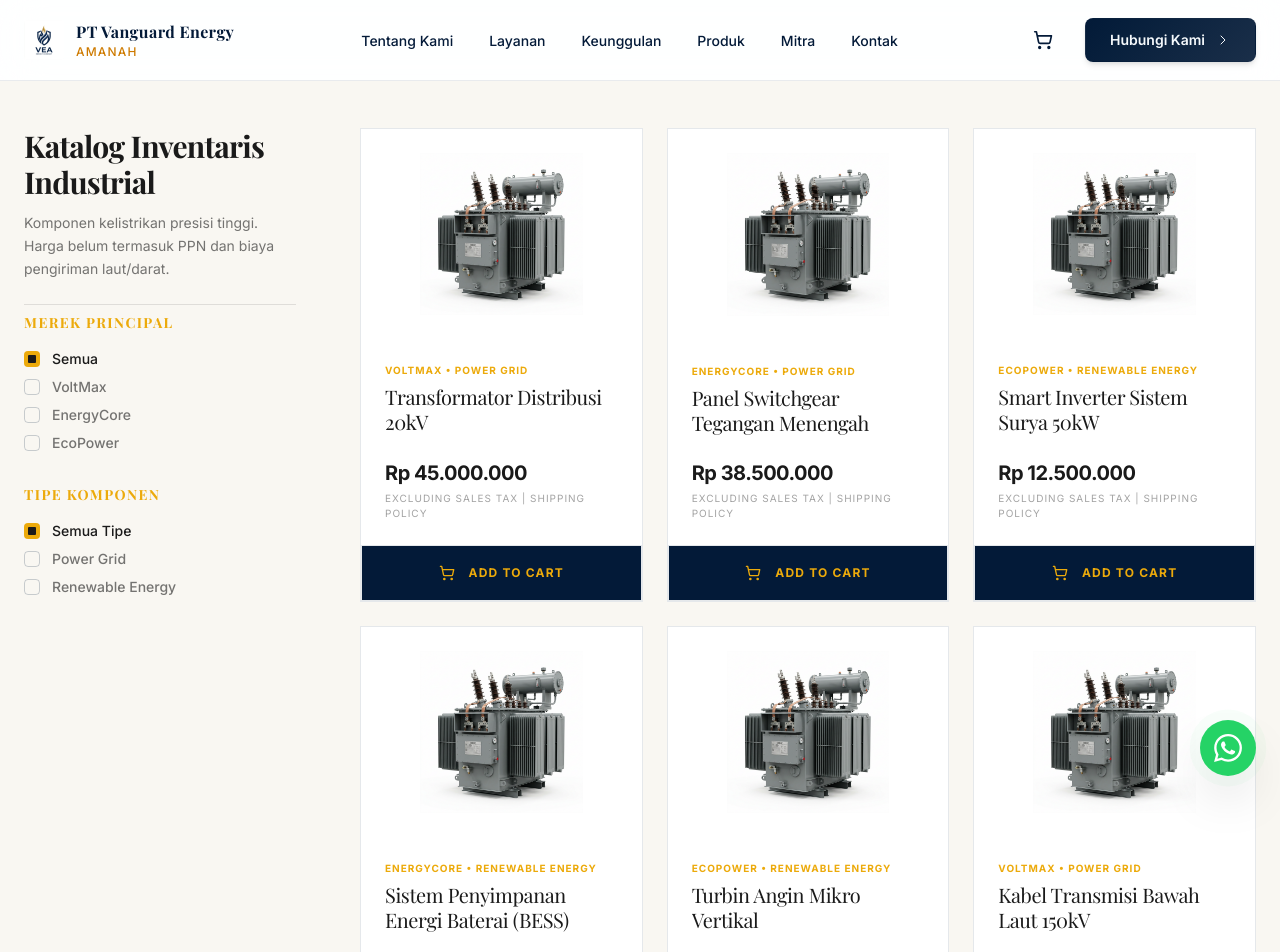
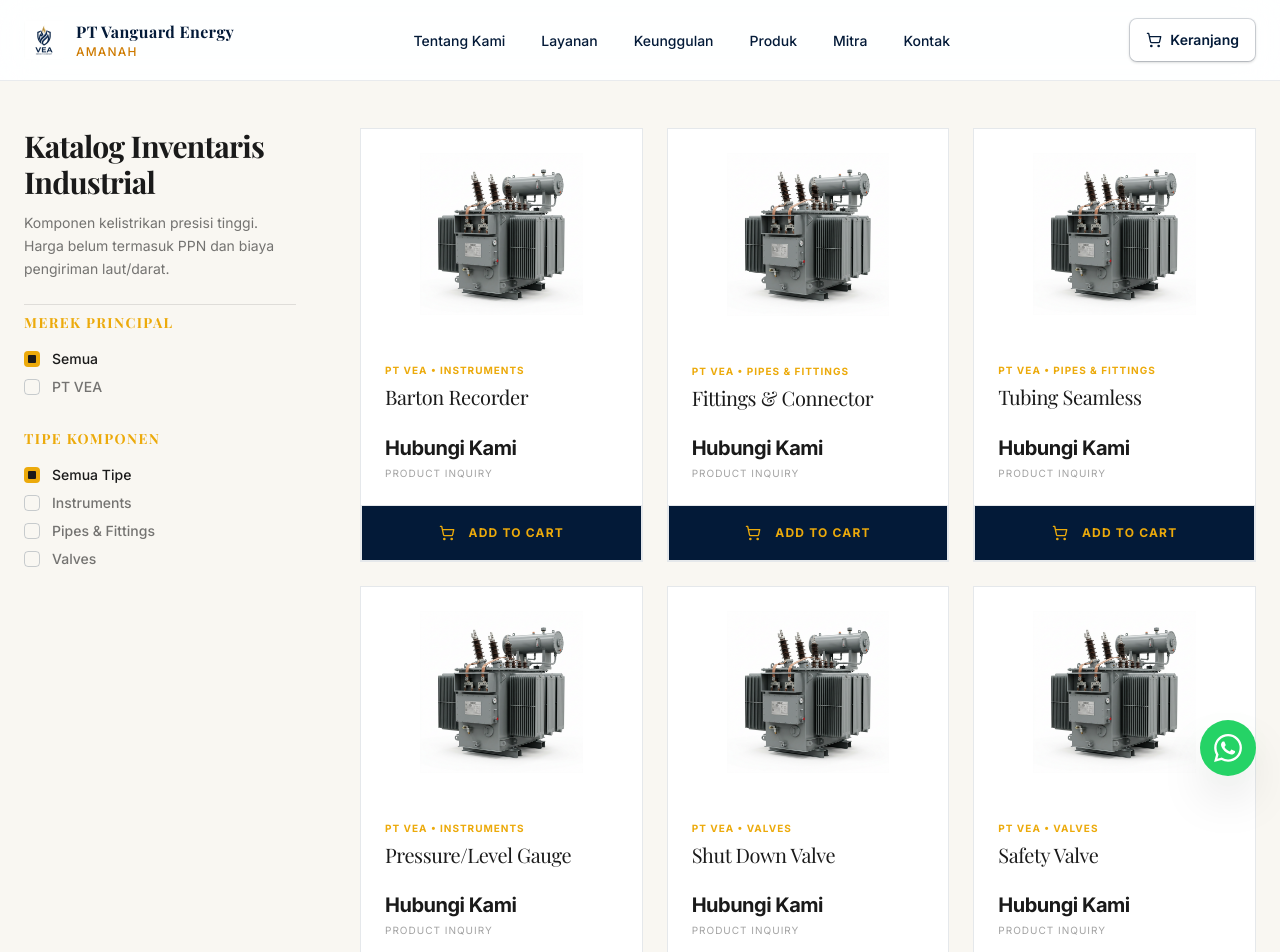
Before and after one commit to nrlim/vea-compro, a Next.js app: page /produk in a window 1280 px wide. Shown: the top 952 px of the page. Built offline with nearby package versions, Linux system fonts and the light colour scheme; a web font is replaced by a local one.

Commit message:
fix: update content website

```diff
--- a/components/cart-sheet.tsx
+++ b/components/cart-sheet.tsx
@@ -22,20 +22,23 @@
   return (
     <Sheet>
       <SheetTrigger asChild>
-        <button
-          className="relative touch-target p-2 rounded-md hover:bg-white/10 transition-colors"
-          aria-label="Keranjang"
+        <Button
+          variant="outline"
+          className="relative touch-target h-10 px-3 sm:px-4 flex items-center gap-2 rounded-lg transition-all duration-300 shadow-sm hover:shadow-md bg-white hover:bg-slate-50"
+          aria-label="Lihat Keranjang Belanja"
+          style={{ borderColor: "rgba(0, 31, 63, 0.15)", color: "var(--navy)" }}
         >
-          <ShoppingCart className="w-5 h-5" style={{ color: "var(--navy)" }} />
+          <ShoppingCart className="w-4 h-4" />
+          <span className="hidden sm:inline-block font-semibold text-sm">Keranjang</span>
           {totalItems() > 0 && (
             <span
-              className="absolute top-1 right-1 translate-x-1/2 -translate-y-1/2 flex items-center justify-center w-4 h-4 text-[10px] font-bold rounded-full text-white"
+              className="absolute -top-2 -right-2 flex items-center justify-center min-w-[20px] h-[20px] text-[11px] font-bold rounded-full text-white px-1.5 shadow-sm border-2 border-white"
               style={{ backgroundColor: "var(--gold-dark)" }}
             >
               {totalItems()}
             </span>
           )}
-        </button>
+        </Button>
       </SheetTrigger>
 
       <SheetContent
--- a/components/navbar.tsx
+++ b/components/navbar.tsx
@@ -3,6 +3,7 @@
 import { useState, useEffect } from "react";
 import Link from "next/link";
 import Image from "next/image";
+import { usePathname } from "next/navigation";
 import { motion, AnimatePresence } from "framer-motion";
 import { Menu, X, ChevronRight } from "lucide-react";
 import { Button } from "@/components/ui/button";
@@ -20,6 +21,7 @@
 export function Navbar() {
   const [isOpen, setIsOpen] = useState(false);
   const [scrolled, setScrolled] = useState(false);
+  const pathname = usePathname();
 
   useEffect(() => {
     const handleScroll = () => setScrolled(window.scrollY > 20);
@@ -99,26 +101,13 @@
             ))}
           </ul>
 
-          {/* CTA & Cart — Right */}
+          {/* Cart — Right */}
           <div className="hidden lg:flex items-center gap-4">
-            <CartSheet />
-            <Button
-              asChild
-              className="touch-target font-semibold text-sm px-6 shadow-md hover:shadow-lg transition-all duration-300"
-              style={{
-                background: "linear-gradient(135deg, var(--navy), var(--navy-light))",
-                color: "var(--primary-foreground)",
-              }}
-            >
-              <Link href="/#kontak">
-                Hubungi Kami
-                <ChevronRight className="ml-1 w-4 h-4" strokeWidth={1.5} />
-              </Link>
-            </Button>
+            {pathname === "/produk" && <CartSheet />}
           </div>
 
           <div className="lg:hidden flex items-center gap-2">
-            <CartSheet />
+            {pathname === "/produk" && <CartSheet />}
             {/* Mobile Hamburger */}
             <button
               id="mobile-menu-toggle"
@@ -230,21 +219,8 @@
                 </ul>
               </nav>
 
-              {/* Drawer CTA */}
-              <div className="px-6 pb-8 pt-4 border-t" style={{ borderColor: "var(--border)" }}>
-                <Button
-                  asChild
-                  className="w-full touch-target font-semibold text-sm"
-                  style={{
-                    background: "linear-gradient(135deg, var(--navy), var(--navy-light))",
-                    color: "var(--primary-foreground)",
-                  }}
-                >
-                  <Link href="/#kontak" onClick={handleLinkClick}>
-                    Hubungi Kami Sekarang
-                  </Link>
-                </Button>
-              </div>
+              {/* Drawer Bottom Spacing */}
+              <div className="px-6 pb-8 pt-4 border-t" style={{ borderColor: "var(--border)" }} />
             </motion.div>
           </>
         )}
--- a/components/partners-slider.tsx
+++ b/components/partners-slider.tsx
@@ -99,8 +99,7 @@
             className="mt-8 text-fluid-base max-w-2xl mx-auto leading-relaxed"
             style={{ color: "oklch(0.50 0.02 255)" }}
           >
-            PT VEA telah menjalin kemitraan strategis dengan perusahaan-perusahaan
-            energi terkemuka di Indonesia selama lebih dari satu dekade.
+            Sebagai mitra kontraktor dan penyuplai instrumen pilihan, PT VEA secara konsisten mendukung kelancaran operasional perusahaan-perusahaan energi dan migas terkemuka di Indonesia.
           </p>
         </motion.div>
       </div>
--- a/components/products/ProductCard.tsx
+++ b/components/products/ProductCard.tsx
@@ -90,10 +90,10 @@
 
           <div className="mt-auto pt-4 flex flex-col gap-1">
             <span className="font-mono text-xl font-bold tracking-tight" style={{ color: "#1A1A1A" }}>
-              {formatRupiah(product.price)}
+              {product.price > 0 ? formatRupiah(product.price) : "Hubungi Kami"}
             </span>
             <span className="text-[10px] uppercase tracking-widest" style={{ color: "rgba(26,26,26,0.4)" }}>
-              Excluding Sales Tax | Shipping Policy
+              {product.price > 0 ? "Excluding Sales Tax | Shipping Policy" : "Product Inquiry"}
             </span>
           </div>
         </div>
--- a/components/products/ProductGrid.tsx
+++ b/components/products/ProductGrid.tsx
@@ -3,6 +3,8 @@
 import { useState } from "react";
 import { motion, AnimatePresence } from "framer-motion";
 import { ProductCard } from "./ProductCard";
+
+import { contentData } from "@/lib/contentData";
 
 export type Product = {
   id: string;
@@ -15,69 +17,17 @@
   price: number;
 };
 
-// Hardcoded mockup data
-export const PRODUCTS: Product[] = [
-  {
-    id: "p1",
-    name: "Transformator Distribusi 20kV",
-    category: "Power Grid",
-    brand: "VoltMax",
-    image: "/product-placeholder.png",
-    summary: "Transformator efisiensi tinggi untuk jaringan distribusi menengah.",
-    description: "Transformator distribusi 20kV dari PT Vanguard Energy Amanah dirancang khusus untuk memenuhi standar ketat infrastruktur kelistrikan Indonesia. Material kumparan presisi dan inti besi berkualitas unggul memastikan kehilangan daya (losses) yang sangat minim.",
-    price: 45000000,
-  },
-  {
-    id: "p2",
-    name: "Panel Switchgear Tegangan Menengah",
-    category: "Power Grid",
-    brand: "EnergyCore",
-    image: "/product-placeholder.png",
-    summary: "Sistem proteksi dan distribusi sirkuit yang tangguh dan aman.",
-    description: "Panel Switchgear Medium Voltage (MV) kami dilengkapi fitur keselamatan mutakhir (arc-proof design) untuk melindungi peralatan vital dan personel. Konstruksi modular memudahkan ekspansi sistem di masa depan.",
-    price: 38500000,
-  },
-  {
-    id: "p3",
-    name: "Smart Inverter Sistem Surya 50kW",
-    category: "Renewable Energy",
-    brand: "EcoPower",
-    image: "/product-placeholder.png",
-    summary: "Inverter fotovoltaik cerdas pengelola konversi energi optimal.",
-    description: "Inverter surya 50kW ini menggunakan teknologi Maximum Power Point Tracking (MPPT) ganda adaptif yang mampu mengekstrak daya maksimal bahkan di bawah kondisi iluminasi parsial.",
-    price: 12500000,
-  },
-  {
-    id: "p4",
-    name: "Sistem Penyimpanan Energi Baterai (BESS)",
-    category: "Renewable Energy",
-    brand: "EnergyCore",
-    image: "/product-placeholder.png",
-    summary: "Solusi baterai grid-scale untuk manajemen beban dan cadangan.",
-    description: "Battery Energy Storage System (BESS) komersial yang dirancang untuk menjaga stabilitas grid (frequency regulation) dan peak shaving.",
-    price: 85000000,
-  },
-  {
-    id: "p5",
-    name: "Turbin Angin Mikro Vertikal",
-    category: "Renewable Energy",
-    brand: "EcoPower",
-    image: "/product-placeholder.png",
-    summary: "Generator angin aerodinamis kompak untuk lingkungan terpencil.",
-    description: "Turbin angin sumbu vertikal (VAWT) ini didesain aerodinamis untuk menangkap angin dari segala arah (omnidirectional). Beroperasi dengan level kebisingan sangat rendah.",
-    price: 24000000,
-  },
-  {
-    id: "p6",
-    name: "Kabel Transmisi Bawah Laut 150kV",
-    category: "Power Grid",
-    brand: "VoltMax",
-    image: "/product-placeholder.png",
-    summary: "Kabel transmisi kelas berat tahan tekanan laut dalam.",
-    description: "Kabel isolasi polimer terstruktur tingkat lanjut (XLPE) untuk transmisi kelistrikan bawah laut 150kV. Memiliki lapisan pelindung galvanis ganda dan perisai kedap air (water-blocking).",
-    price: 5500000,
-  }
-];
+// Dynamically imported products
+export const PRODUCTS: Product[] = contentData.products.map((p, i) => ({
+  id: `p${i + 1}`,
+  name: p.name,
+  category: p.category,
+  brand: "PT VEA",
+  image: "/product-placeholder.png",
+  summary: p.description,
+  description: p.description,
+  price: 0,
+}));
 
 export function ProductGrid() {
   const [selectedBrand, setSelectedBrand] = useState("Semua");
--- a/components/services-section.tsx
+++ b/components/services-section.tsx
@@ -12,40 +12,40 @@
 
 const SERVICES = [
   {
-    icon: Zap,
-    title: "Distribusi Energi",
+    icon: Settings,
+    title: "Pemasok Instrumen Presisi",
     description:
-      "Sistem distribusi energi terintegrasi yang menjamin keandalan pasokan untuk operasional industri skala besar.",
+      "Penyediaan alat ukur tekanan, aliran, dan level berakurasi tinggi seperti Barton Recorder dan Gauges.",
   },
   {
-    icon: Settings,
-    title: "Engineering & EPC",
+    icon: ShieldCheck,
+    title: "Suplai Valves Industri",
     description:
-      "Layanan rekayasa, pengadaan, dan konstruksi (EPC) infrastruktur energi dengan standar teknik internasional.",
+      "Pengadaan Shut Down, Safety, dan Control Valves kelas dunia (Fisher, Daniel) untuk keamanan operasional.",
+  },
+  {
+    icon: BarChart3,
+    title: "Solusi Perpipaan Terintegrasi",
+    description:
+      "Distribusi Tubing Seamless dan Fittings berkualitas tinggi untuk menahan tekanan ekstrim tanpa bocor.",
+  },
+  {
+    icon: Globe,
+    title: "Pengadaan & Kontraktor",
+    description:
+      "Berperan sebagai mitra kontraktor pengadaan yang memastikan kesesuaian spesifikasi teknik Oil & Gas.",
+  },
+  {
+    icon: Zap,
+    title: "Konsultasi Teknis & Produk",
+    description:
+      "Pendampingan ahli dalam merekomendasikan instrumen yang paling relevan dengan standar proyek Anda.",
   },
   {
     icon: Leaf,
-    title: "Energi Berkelanjutan",
+    title: "Dukungan & Logistik Tepat Waktu",
     description:
-      "Solusi transisi energi menuju sumber terbarukan untuk mendukung target net-zero emisi nasional.",
-  },
-  {
-    icon: BarChart3,
-    title: "Konsultasi Strategis",
-    description:
-      "Analisis mendalam dan perencanaan strategis untuk optimalisasi portofolio energi perusahaan Anda.",
-  },
-  {
-    icon: ShieldCheck,
-    title: "Health, Safety & Environment",
-    description:
-      "Implementasi standar HSE terdepan memastikan keselamatan operasional dan kepatuhan regulasi.",
-  },
-  {
-    icon: Globe,
-    title: "Perdagangan Energi",
-    description:
-      "Fasilitasi transaksi dan perdagangan komoditas energi dengan jaringan mitra global yang luas.",
+      "Komitmen tinggi pada waktu penyediaan yang disepakati untuk menjamin kelancaran jadwal proyek pelanggan.",
   },
 ];
 
@@ -83,21 +83,19 @@
             className="text-xs font-semibold tracking-widest uppercase mb-3"
             style={{ color: "var(--gold-dark)" }}
           >
-            Portofolio Layanan
+            Fokus Layanan
           </p>
           <h2
             className="font-serif font-bold text-fluid-4xl gold-line mb-4"
             style={{ color: "var(--navy)" }}
           >
-            Layanan Energi Komprehensif
+            Solusi Pengadaan Industrial
           </h2>
           <p
             className="mt-8 text-fluid-base leading-relaxed"
             style={{ color: "oklch(0.45 0.02 255)" }}
           >
-            Dengan pengalaman lebih dari satu dekade, PT VEA menghadirkan
-            spektrum layanan energi yang lengkap — mulai dari perencanaan
-            strategis hingga eksekusi operasional di lapangan.
+            Sebagai penyedia kebutuhan sektor Oil & Gas terpercaya, PT VEA mendistribusikan produk instrumentasi canggih dengan memprioritaskan ketepatan spesifikasi produk dan efisiensi waktu pemenuhan target Anda.
           </p>
         </motion.div>
 
--- /dev/null
+++ b/lib/contentData.js
@@ -0,0 +1,32 @@
+export const contentData = {
+  companyName: "PT Vanguard Energy Amanah",
+  shortName: "PT VEA",
+  tagline: "Trust & Commitment is Everything",
+  vision: "Menjadi mitra terpercaya, memegang teguh komitmen dan amanah untuk memenuhi kebutuhan pelanggan dalam rangka mencapai pemenuhan target kerja pelanggan.",
+  mission: "Memberikan produk dan layanan terbaik sesuai spesifikasi produk dan waktu penyediaan yang disepakati.",
+  values: [
+    { title: "Amanah", description: "Menjalankan setiap tugas dan tanggung jawab dengan kepercayaan penuh." },
+    { title: "Responsif", description: "Cepat dan tanggap terhadap setiap kebutuhan dan masalah pelanggan." },
+    { title: "Loyal", description: "Setia memberikan komitmen jangka panjang kepada mitra dan pelanggan." },
+    { title: "Kolaboratif", description: "Bekerja sama untuk mencapai hasil yang saling menguntungkan." }
+  ],
+  products: [
+    { name: "Barton Recorder", category: "Instruments", description: "Alat perekam tekanan dan aliran untuk memonitor kondisi secara akurat dan presisi." },
+    { name: "Fittings & Connector", category: "Pipes & Fittings", description: "Konektor dan sambungan kuat untuk mencegah kebocoran pada sistem pipa." },
+    { name: "Tubing Seamless", category: "Pipes & Fittings", description: "Pipa tanpa kampuh berdaya tahan tinggi untuk tekanan ekstrem." },
+    { name: "Pressure/Level Gauge", category: "Instruments", description: "Alat pengukur tekanan dan level cairan dengan tingkat keakuratan tinggi." },
+    { name: "Shut Down Valve", category: "Valves", description: "Katup penutup darurat untuk menghentikan aliran sistem secara cepat." },
+    { name: "Safety Valve", category: "Valves", description: "Katup pengaman otomatis yang bekerja melepas tekanan berlebih dari suatu sistem." },
+    { name: "Fisher Control Valve", category: "Valves", description: "Katup pengendali laju aliran, tekanan, maupun temperatur dengan presisi tinggi." },
+    { name: "Daniel Orifice Fitting", category: "Valves", description: "Orifice meter untuk mengukur laju aliran fluida dengan akurat dan cepat." },
+    { name: "Pressure Switch (Axelson)", category: "Instruments", description: "Saklar tekanan handal untuk melindungi sistem dari perubahan tekanan ekstrim." },
+    { name: "Pressure Regulator", category: "Instruments", description: "Pengatur tekanan agar tetap stabil dalam berbagai kondisi operasional." }
+  ],
+  contact: {
+    email: "harpenas@ptvea.co.id",
+    whatsapp: "+62 813-1999-4160",
+    whatsappLink: "https://wa.me/6281319994160",
+    phone: "(+62) 21 50996969 Ext. 1641",
+    copyright: "Copyright © 2026 PT Vanguard Energy Amanah"
+  }
+};
```
Also changed, not shown: components/about-section.tsx (+6 -12 lines), components/advantages-section.tsx (+23 -24 lines), components/contact-section.tsx (+4 -4 lines), components/footer.tsx (+19 -14 lines), components/hero-section.tsx (+34 -31 lines).
